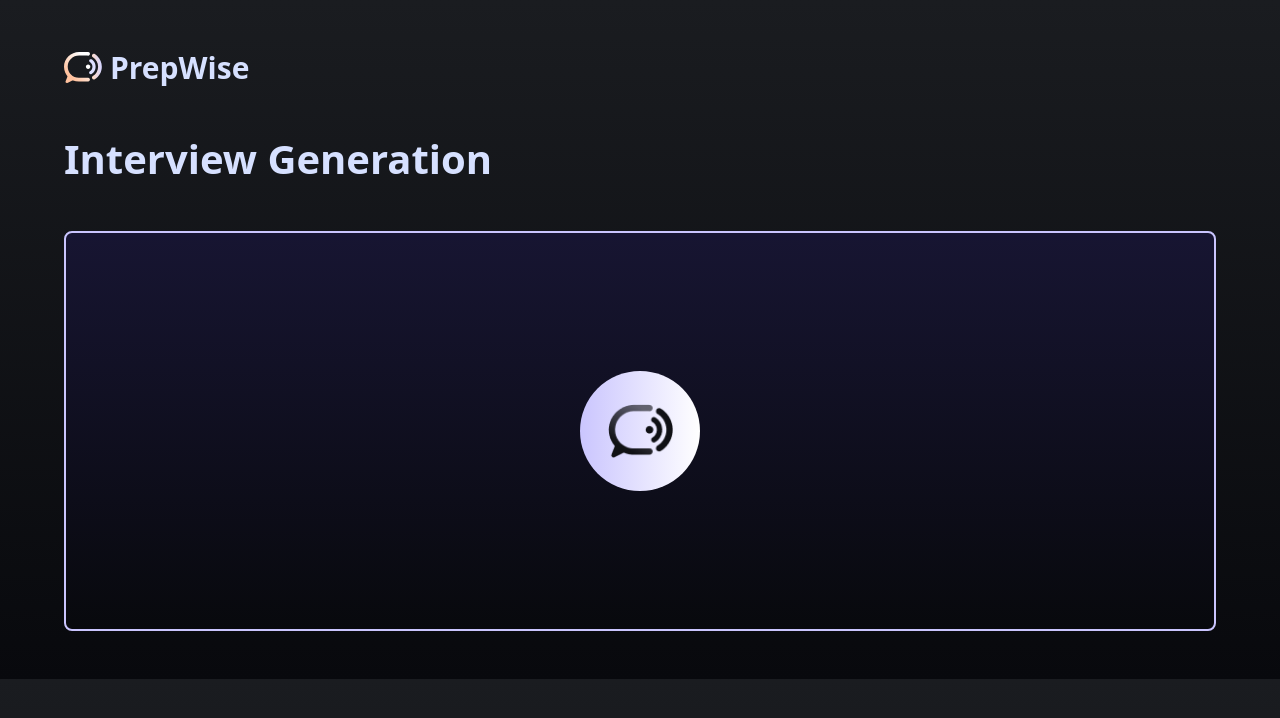
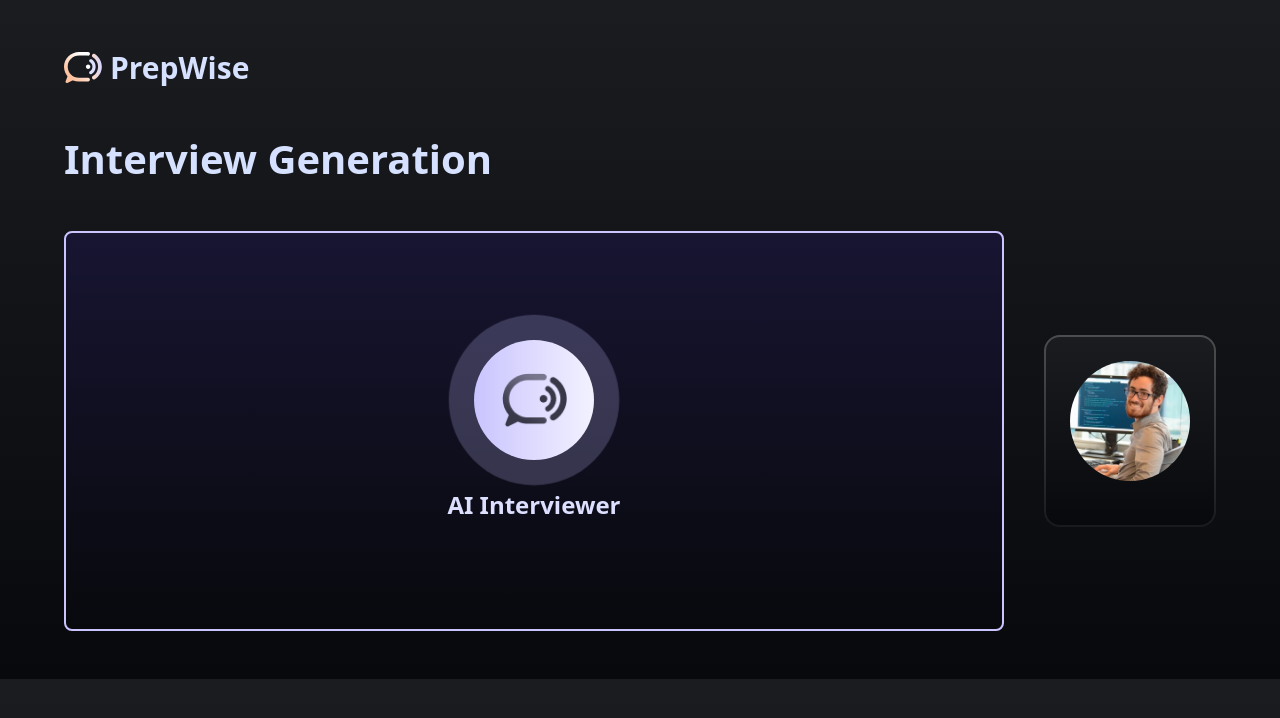
Before and after one commit to netizen-om/Gravitas-AI, a Next.js app: page /interview in a window 1280 px wide. Shown: the top 718 px of the page. Built offline with nearby package versions, Linux system fonts and the light colour scheme.

Commit message:
trying to conver tailwindv3 to v4

```diff
--- a/src/components/Agent.tsx
+++ b/src/components/Agent.tsx
@@ -1,14 +1,46 @@
+import { Span, } from 'next/dist/trace';
 import React from 'react'
+import Image from "next/image";
 
-const Agent = () => {
+const Agent = ({userName} : AgentProps) => {
+
+    const isSpeaking = true;
+
   return (
-    <div className="call-view">
-        <div className='card-interviewer'>
-            <div className="avatar">
-                <img src="/ai-avatar.png" alt="vapi" width={65} height={54}/>
-            </div>
+    <>
+        <div className="call-view">
+        {/* AI Interviewer Card */}
+        <div className="card-interviewer">
+          <div className="avatar">
+            <Image
+              src="/ai-avatar.png"
+              alt="profile-image"
+              width={65}
+              height={54}
+              className="object-cover"
+            />
+            {isSpeaking && <span className="animate-speak" />}
+          </div>
+          <h3>AI Interviewer</h3>
         </div>
-    </div>
+
+        {/* User Profile Card */}
+        <div className="card-border">
+          <div className="card-content">
+            <Image
+              src="/user-avatar.png"
+              alt="profile-image"
+              width={1000}
+              height={539}
+              className="rounded-full object-cover size-[120px]"
+            />
+            <h3>{userName}</h3>
+          </div>
+        </div>
+      </div>
+
+    </>
+
   )
 }
 
```
Also changed, not shown: src/app/globals.css (line endings or trailing spaces).
